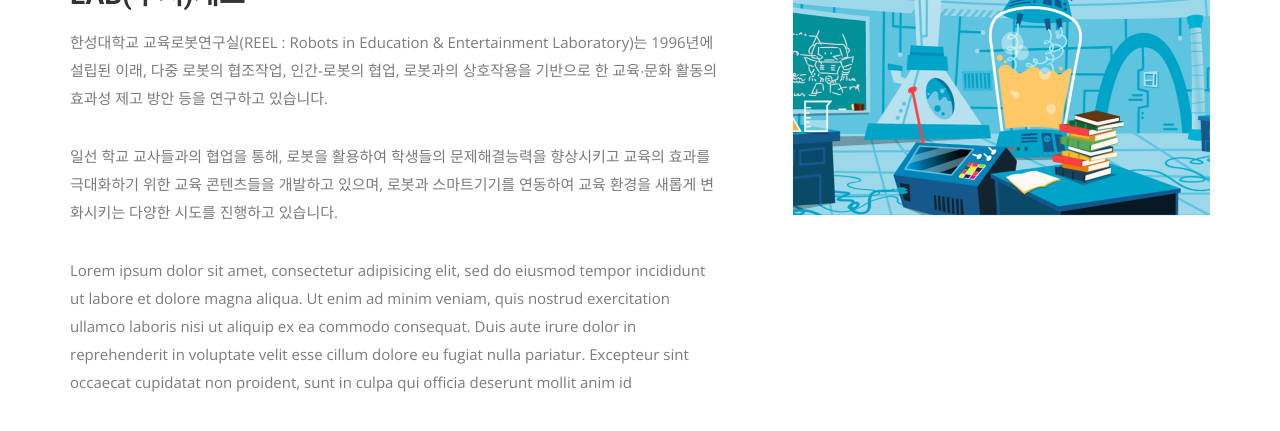
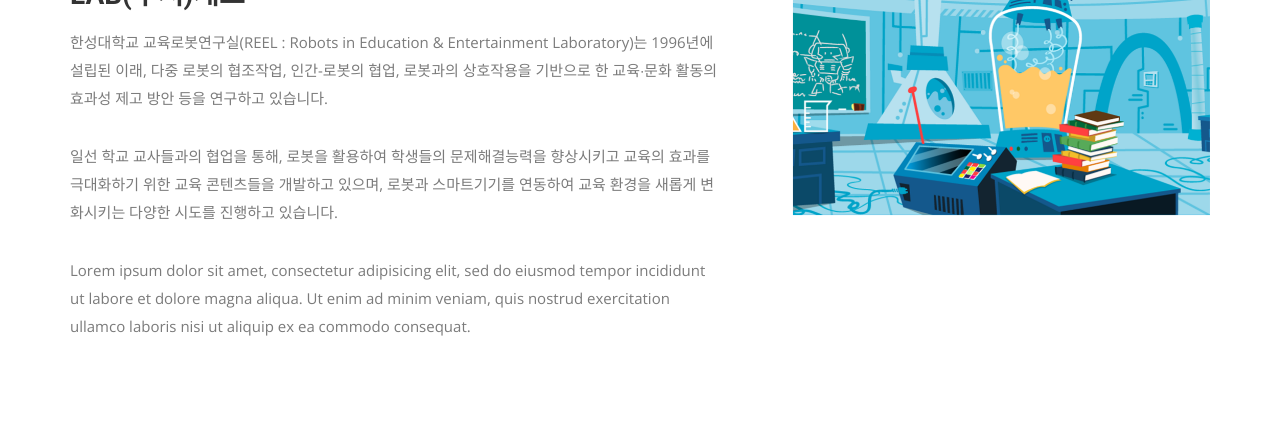
Before and after one commit to reelmaster/Reel-web, a Jekyll site: the page built from index.html, in a window 1280 px wide and 900 px high, scrolled down 1009 px, cut to the strip 0-446 px from the top of the window. Shown: the top 431 px of the strip. Built offline with Jekyll 4.4.1, drawn with Linux system fonts in a browser that asks for light colours; nearby versions of some CDN libraries; some web fonts are replaced.

Commit message:
updated
updated

```diff
--- a/index.html
+++ b/index.html
@@ -32,7 +32,7 @@
           <p>
               일선 학교 교사들과의 협업을 통해, 로봇을 활용하여 학생들의 문제해결능력을 향상시키고 교육의 효과를 극대화하기 위한 교육 콘텐츠들을 개발하고 있으며, 로봇과 스마트기기를 연동하여 교육 환경을 새롭게 변화시키는 다양한 시도를 진행하고 있습니다.
           </p>
-          <p>Lorem ipsum dolor sit amet, consectetur adipisicing elit, sed do eiusmod tempor incididunt ut labore et dolore magna aliqua. Ut enim ad minim veniam, quis nostrud exercitation ullamco laboris nisi ut aliquip ex ea commodo consequat. Duis aute irure dolor in reprehenderit in voluptate velit esse cillum dolore eu fugiat nulla pariatur. Excepteur sint occaecat cupidatat non proident, sunt in culpa qui officia deserunt mollit anim id </p>
+          <p>Lorem ipsum dolor sit amet, consectetur adipisicing elit, sed do eiusmod tempor incididunt ut labore et dolore magna aliqua. Ut enim ad minim veniam, quis nostrud exercitation ullamco laboris nisi ut aliquip ex ea commodo consequat. </p>
         </div>
       </div><!-- .col-md-7 close -->
       <div class="col-md-5 col-sm-12">
```
